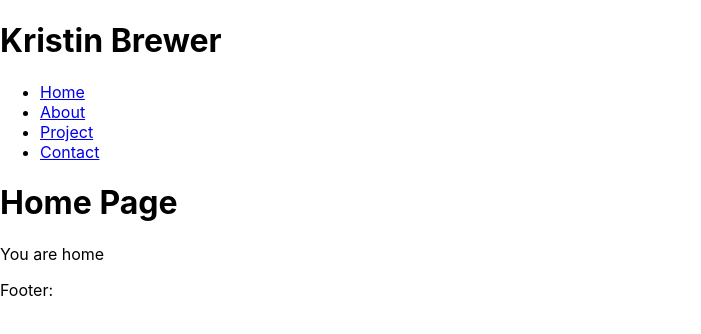
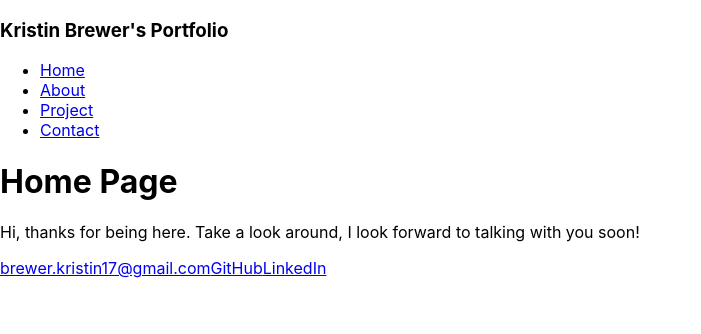
Before and after one commit to kristinbrewer/react-portfolio, a React (Create React App) app: page / in a window 1280 px wide. Shown: the top 334 px of the page, without its empty margins (0-701 px from the left). Built offline with nearby package versions, Linux system fonts and the light colour scheme.

Commit message:
added text to about, header, footer and home components

```diff
--- a/src/components/About.js
+++ b/src/components/About.js
@@ -5,7 +5,10 @@ export default function About() {
     <div>
       <h1>About Page</h1>
       <p>
-        Hi, my name is Kristin.
+        My name is Kristin and I am a web developer based in Charlottesville, Virginia. I have experience working with HTML, CSS and am currently learning JavaScript.
+        Before learning to code, I worked clinically and in leadership as a speech-language-pathologist in the healthcare setting.
+        My strengths include: high-level communication, eagerness to learn and organization.
+        When I am not coding, you can find me enjoying time with my family, hiking, taking or teaching a yoga class and dabling in photography.
       </p>
     </div>
   );
--- a/src/components/Footer.js
+++ b/src/components/Footer.js
@@ -3,7 +3,9 @@ import React from 'react';
 export default function Footer() {
   return (
     <div>
-        Footer:
+        <a href="mailto:brewer.kristin17@gmail.com">brewer.kristin17@gmail.com</a>
+        <a href="http://www.github.com/kristinbrewer">GitHub</a>
+        <a href="https://www.linkedin.com/in/kristin-brewer-189489122/">LinkedIn</a>
     </div>
   );
 }
--- a/src/components/Header.js
+++ b/src/components/Header.js
@@ -3,7 +3,7 @@ import React from 'react';
 export default function Header() {
   return (
     <div>
-      <h1>Kristin Brewer</h1>
+      <h3>Kristin Brewer's Portfolio</h3>
     </div>
   );
 }
--- a/src/components/Home.js
+++ b/src/components/Home.js
@@ -5,7 +5,7 @@ export default function Home() {
     <div>
       <h1>Home Page</h1>
       <p>
-       You are home
+       Hi, thanks for being here. Take a look around, I look forward to talking with you soon!
       </p>
     </div>
   );
```
